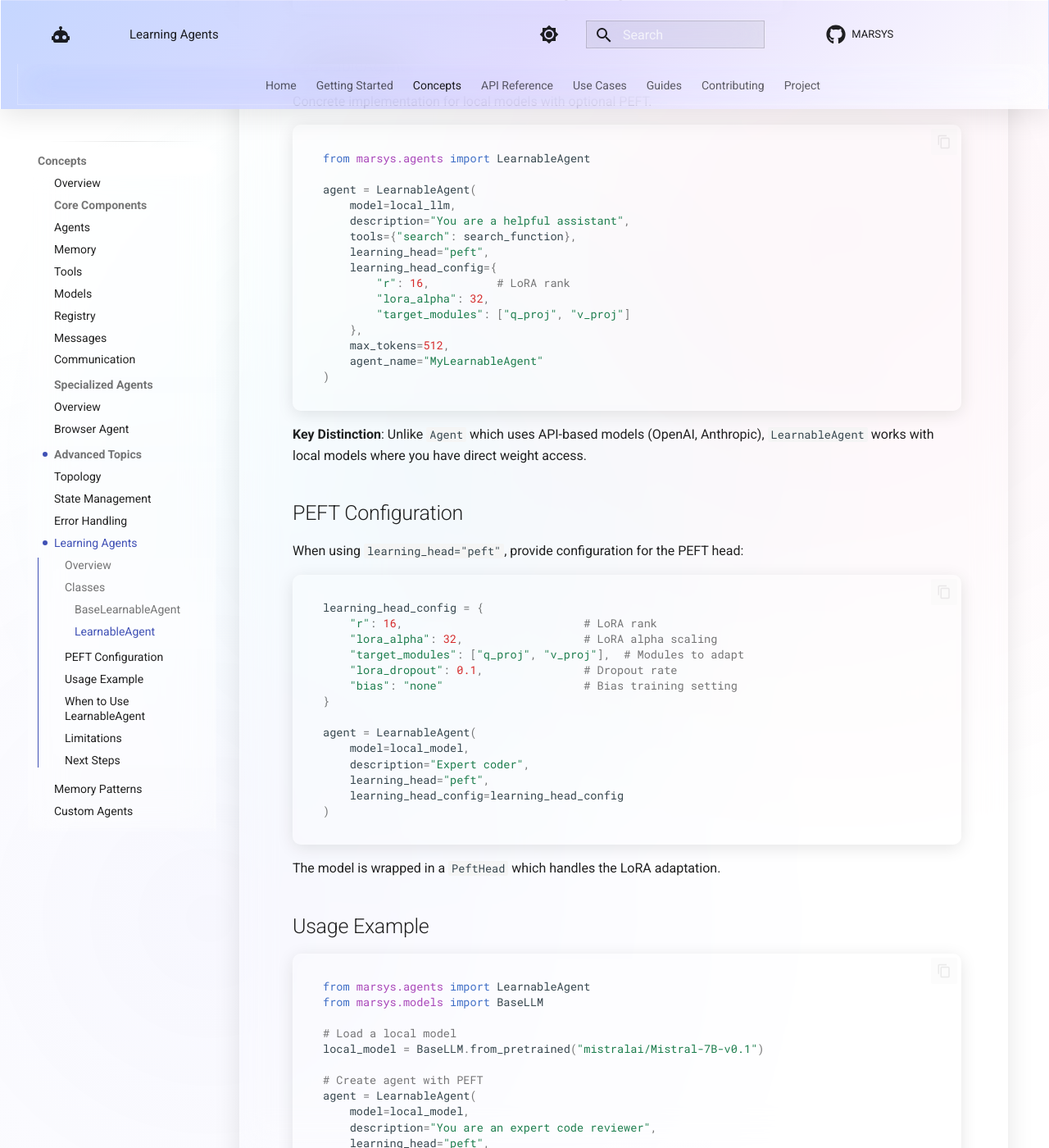
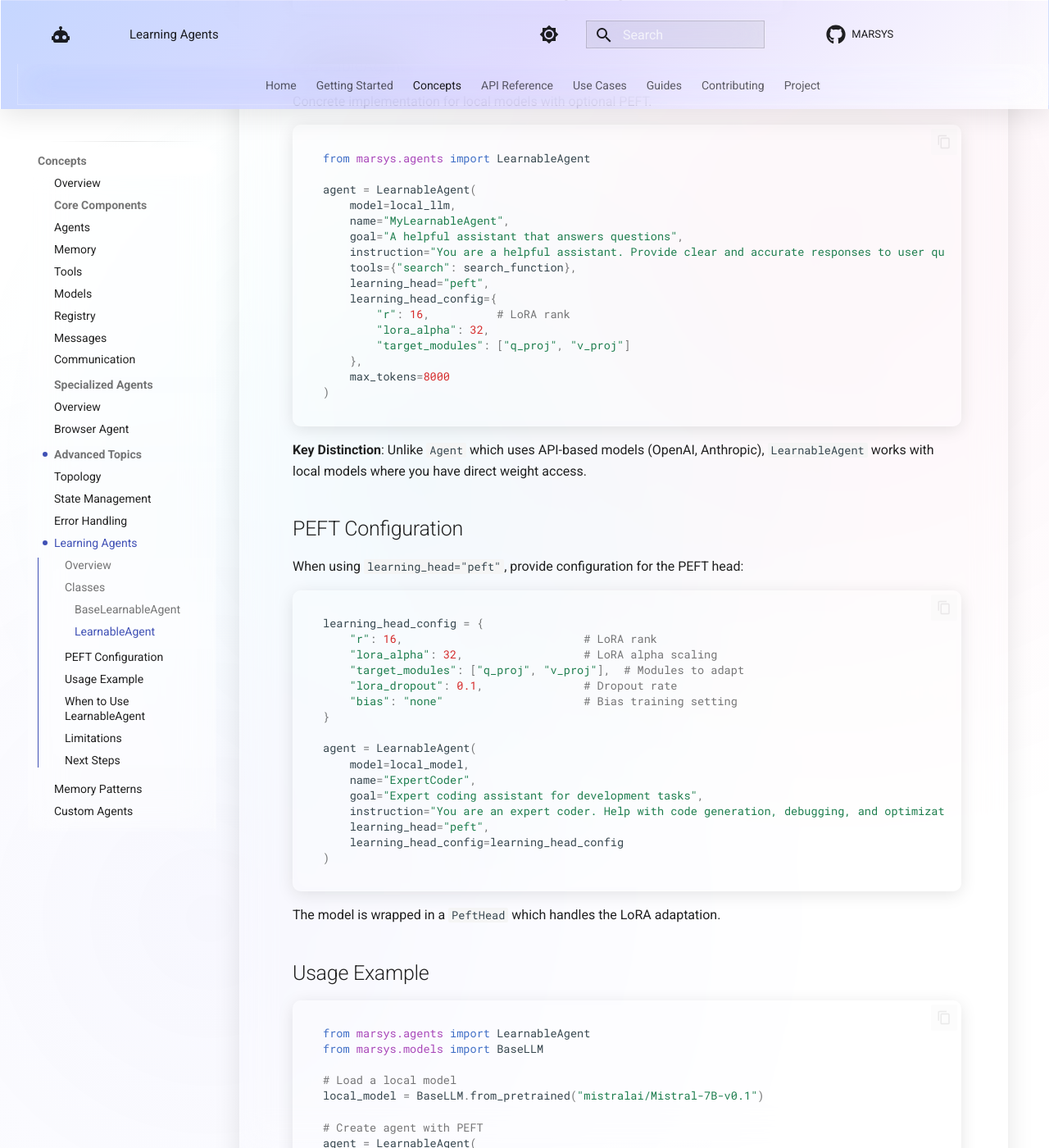
Before and after one commit to rezaho/MARSYS, an MkDocs documentation site: the page built from docs/concepts/learning-agents.md, in a window 1280 px wide and 1400 px high, scrolled down 1721 px. Shown: the whole window at 82% size. Built offline with MkDocs 1.6.1 and Material for MkDocs 9.7.7, drawn with Linux system fonts in a browser that asks for light colours; comment, search, counter and statistics services are not loaded; some of the changed text lies outside the part shown.

Commit message:
docs: add goal and instruction parameters to Agent examples
Update code examples to show recommended agent configuration

````diff
--- a/docs/concepts/learning-agents.md
+++ b/docs/concepts/learning-agents.md
@@ -60,7 +60,9 @@ from marsys.agents import LearnableAgent
 
 agent = LearnableAgent(
     model=local_llm,
-    description="You are a helpful assistant",
+    name="MyLearnableAgent",
+    goal="A helpful assistant that answers questions",
+    instruction="You are a helpful assistant. Provide clear and accurate responses to user queries.",
     tools={"search": search_function},
     learning_head="peft",
     learning_head_config={
@@ -68,8 +70,7 @@ agent = LearnableAgent(
         "lora_alpha": 32,
         "target_modules": ["q_proj", "v_proj"]
     },
-    max_tokens=512,
-    agent_name="MyLearnableAgent"
+    max_tokens=8000
 )
 ```
 
@@ -91,7 +92,9 @@ learning_head_config = {
 
 agent = LearnableAgent(
     model=local_model,
-    description="Expert coder",
+    name="ExpertCoder",
+    goal="Expert coding assistant for development tasks",
+    instruction="You are an expert coder. Help with code generation, debugging, and optimization.",
     learning_head="peft",
     learning_head_config=learning_head_config
 )
@@ -112,14 +115,15 @@ local_model = BaseLLM.from_pretrained("mistralai/Mistral-7B-v0.1")
 # Create agent with PEFT
 agent = LearnableAgent(
     model=local_model,
-    description="You are an expert code reviewer",
+    name="CodeReviewer",
+    goal="Expert code reviewer for quality assurance",
+    instruction="You are an expert code reviewer. Analyze code for bugs, security issues, and best practices.",
     learning_head="peft",
     learning_head_config={
         "r": 8,
         "lora_alpha": 16,
         "target_modules": ["q_proj", "v_proj"]
-    },
-    agent_name="CodeReviewer"
+    }
 )
 
 # Use in a topology
````
Also changed, not shown: docs/api/agent-class.md (+8 -1 lines), docs/guides/specialized-tools.md (+1 -0 lines).
